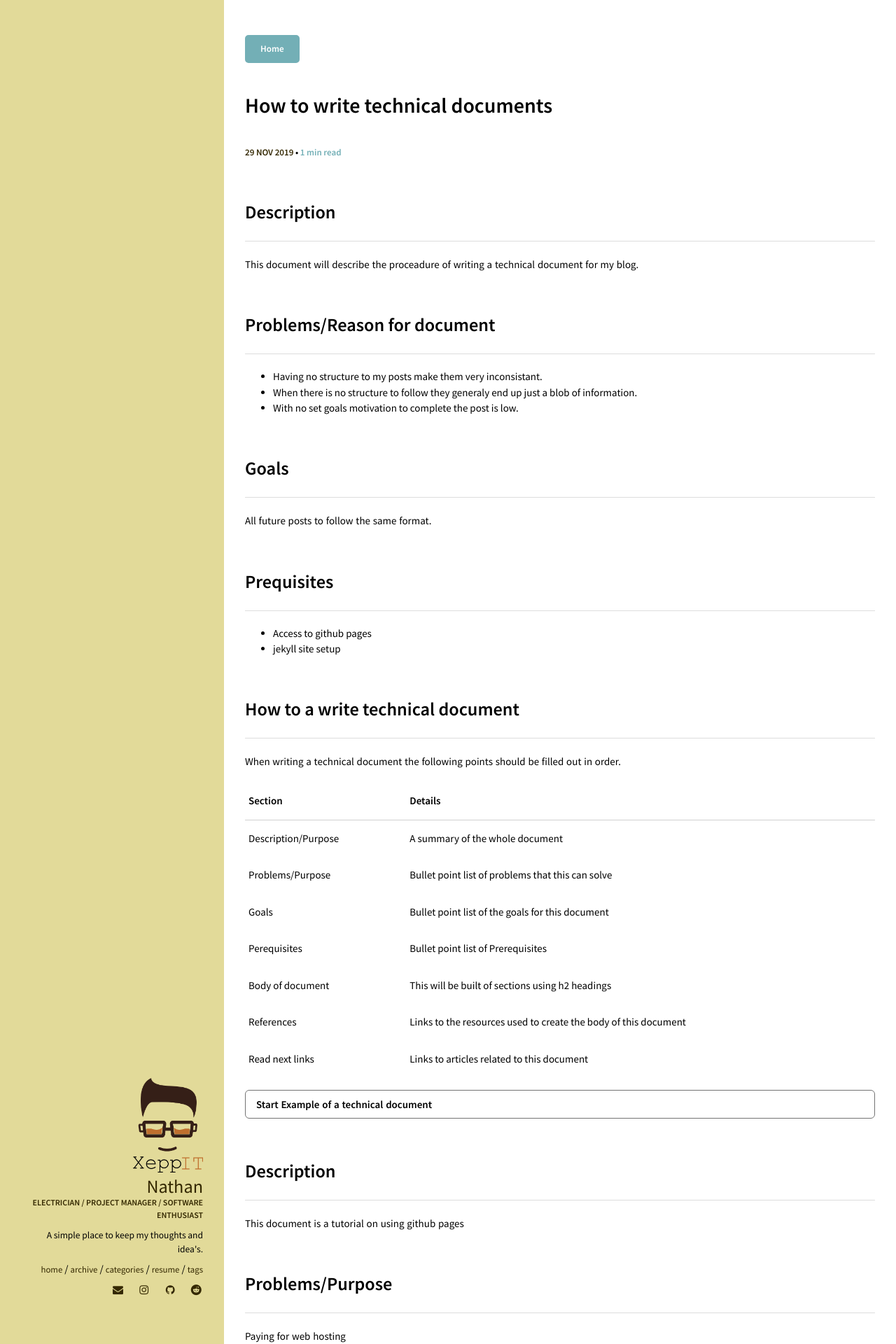
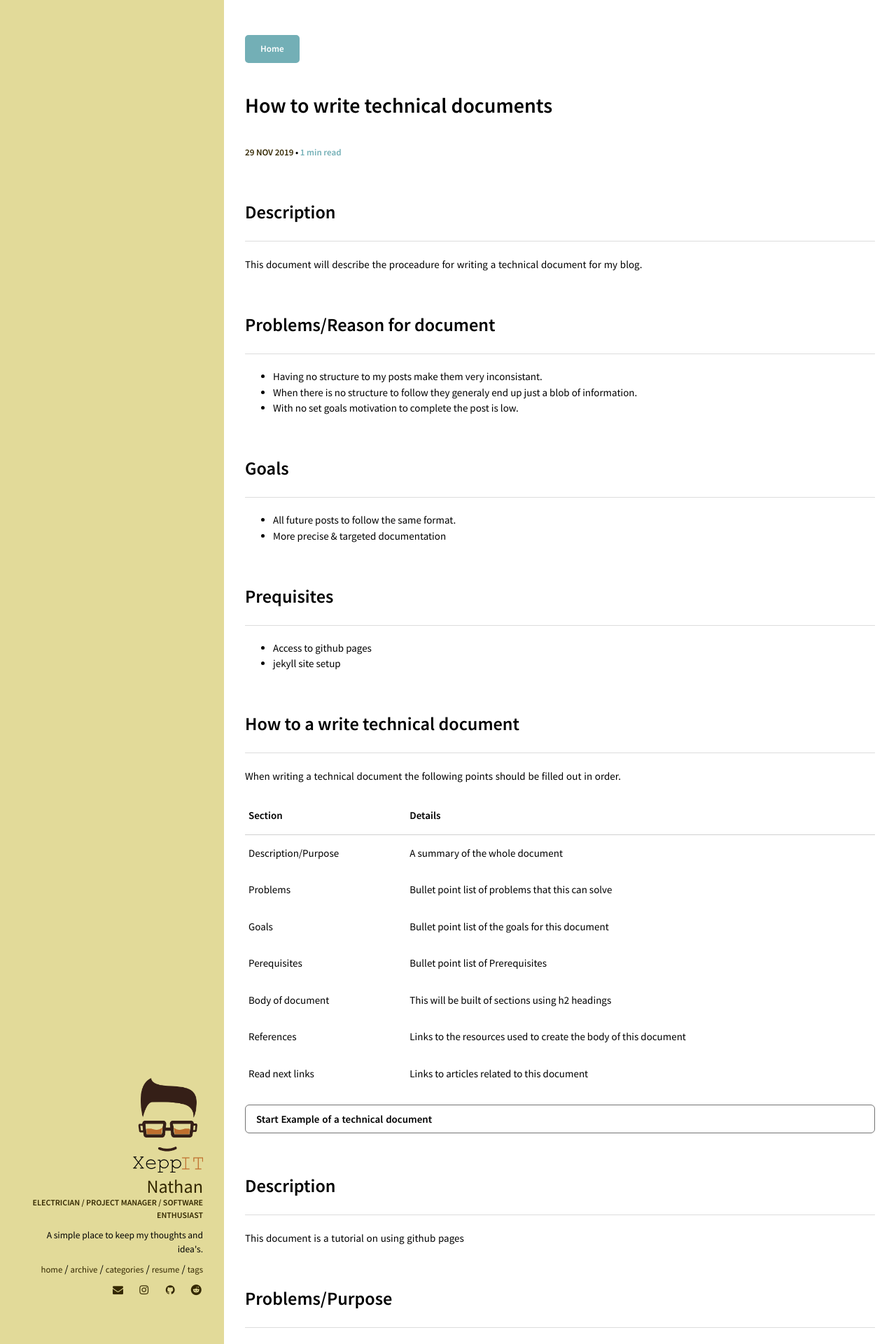
Before and after one commit to Xeppit/XeppIT.GitHub.io, a Jekyll site: the page built from _posts/2019-11-29-how-to-write-technical-document.md, in a window 1280 px wide. Shown: the top 1920 px of the page at 70% size. Built offline with Jekyll 4.4.1, drawn with Linux system fonts in a browser that asks for light colours.

Commit message:
Update 2019-11-29-how-to-write-technical-document.md

```diff
--- a/_posts/2019-11-29-how-to-write-technical-document.md
+++ b/_posts/2019-11-29-how-to-write-technical-document.md
@@ -9,7 +9,7 @@ comments: true
 ---
 
 ## Description
-This document will describe the proceadure of writing a technical document for my blog.
+This document will describe the proceadure for writing a technical document for my blog.
 
 ## Problems/Reason for document
 * Having no structure to my posts make them very inconsistant.
@@ -17,7 +17,8 @@ This document will describe the proceadure of writing a technical document for m
 * With no set goals motivation to complete the post is low.
 
 ## Goals
-All future posts to follow the same format.
+* All future posts to follow the same format.
+* More precise & targeted documentation
 
 ## Prequisites
 * Access to github pages
@@ -29,7 +30,7 @@ When writing a technical document the following points should be filled out in o
 | Section                                           | Details                                                                                          |
 |---------------------------------------------------|--------------------------------------------------------------------------------------------------|
 | Description/Purpose                               | A summary of the whole document                                                                  |
-| Problems/Purpose                                  | Bullet point list of problems that this can solve                                                |
+| Problems                                          | Bullet point list of problems that this can solve                                                |
 | Goals                                             | Bullet point list of the goals for this document                                                 |
 | Perequisites                                      | Bullet point list of Prerequisites                                                               |
 | Body of document                                  | This will be built of sections using h2 headings                                                 |
```
